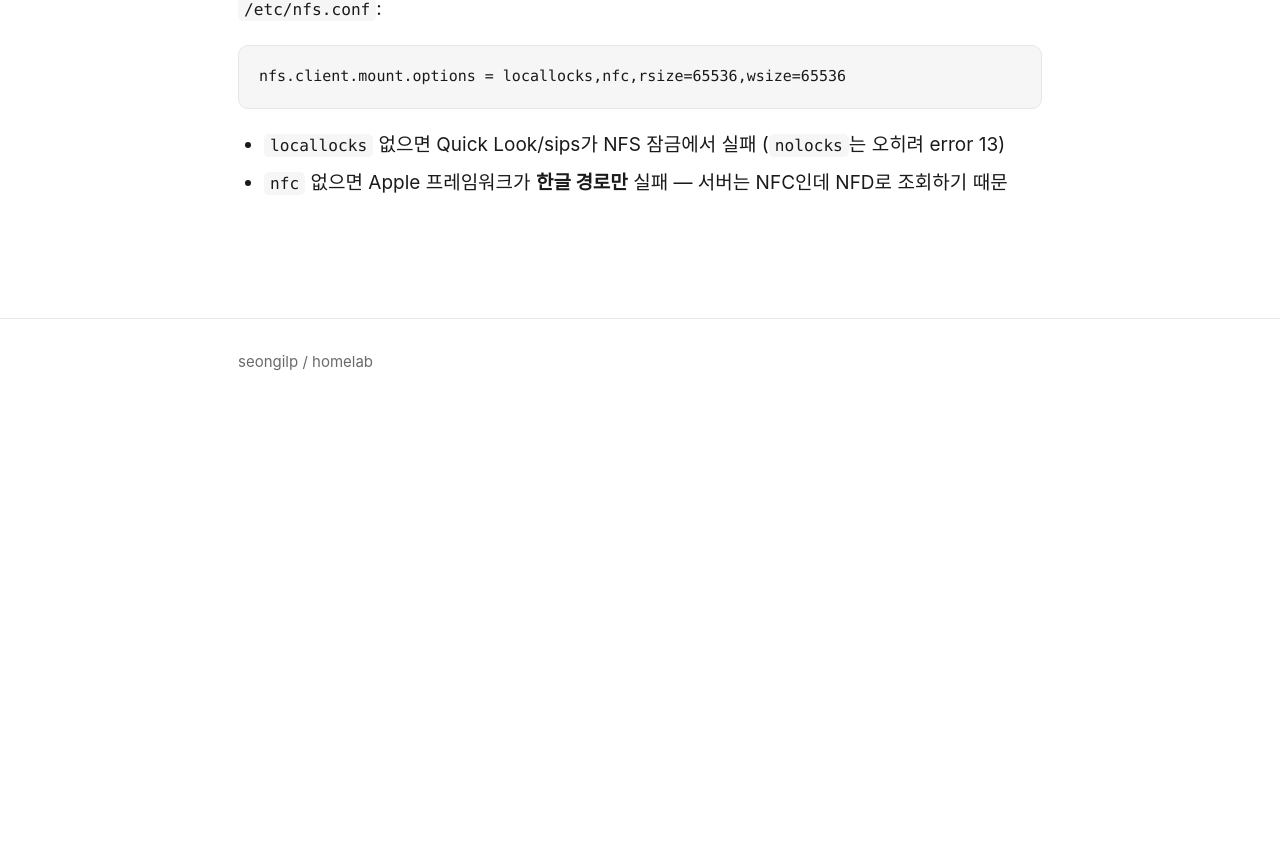
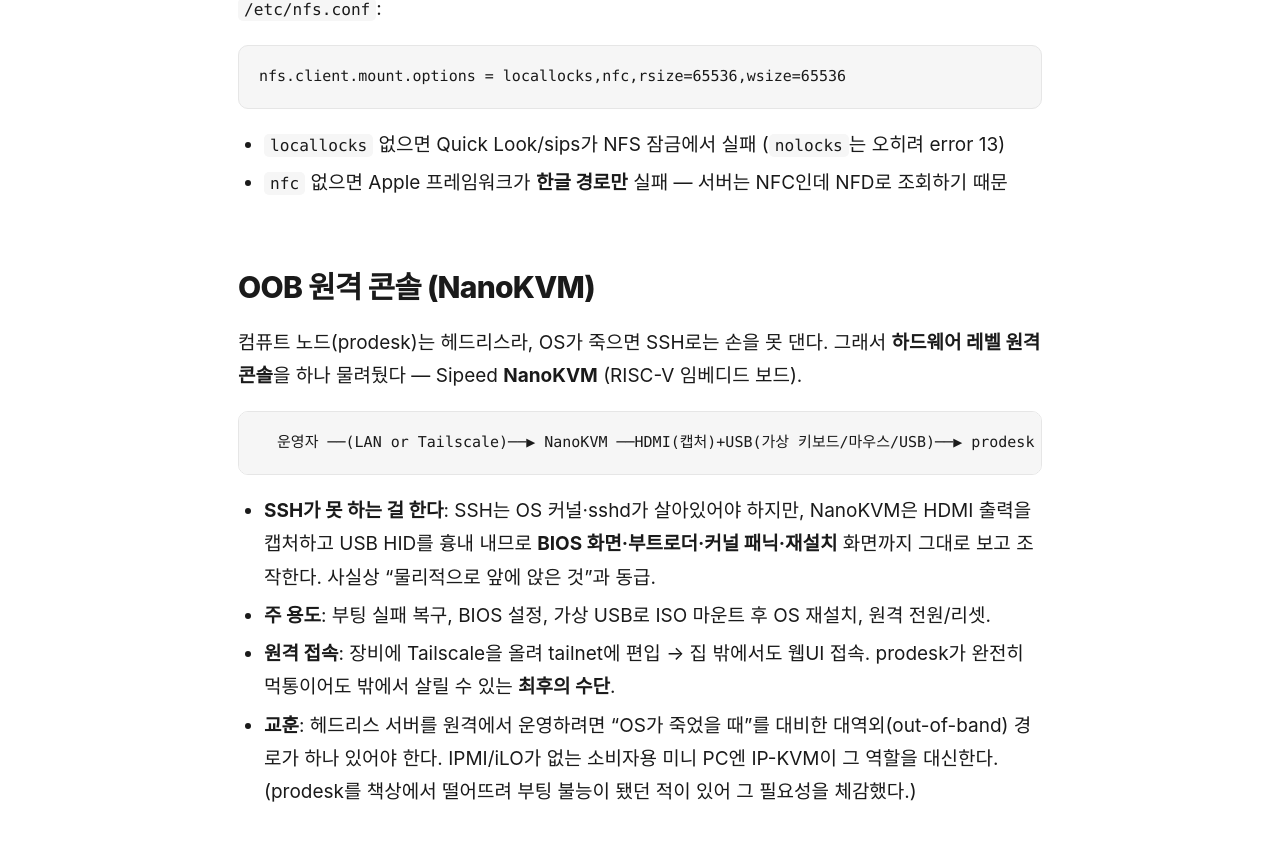
Before and after one commit to seongilp/homelab, a Jekyll site: the page built from docs/network.md, in a window 1280 px wide and 900 px high, scrolled down 1873 px. Shown: the top 841 px of the window. Built offline with Jekyll 4.4.1, drawn with Linux system fonts in a browser that asks for light colours; our own code applies the rules of GitHub Pages for plain Markdown files; before the commit the page ends 2278 px from its top, so only the background shows below that.

Commit message:
docs(network): NanoKVM OOB 원격 콘솔 추가 — prodesk 대역외 관리 경로
- README 인벤토리/토폴로지에 NanoKVM(RISC-V IP-KVM) 반영
- network.md에 OOB 콘솔 섹션: SSH가 못 하는 영역(BIOS/부트/패닉/재설치),
  Tailscale 원격 접속, 헤드리스 서버 대역외 경로의 필요성

````diff
--- a/docs/network.md
+++ b/docs/network.md
@@ -58,3 +58,22 @@ nfs.client.mount.options = locallocks,nfc,rsize=65536,wsize=65536
 ```
 - `locallocks` 없으면 Quick Look/sips가 NFS 잠금에서 실패 (`nolocks`는 오히려 error 13)
 - `nfc` 없으면 Apple 프레임워크가 **한글 경로만** 실패 — 서버는 NFC인데 NFD로 조회하기 때문
+
+## OOB 원격 콘솔 (NanoKVM)
+
+컴퓨트 노드(prodesk)는 헤드리스라, OS가 죽으면 SSH로는 손을 못 댄다. 그래서
+**하드웨어 레벨 원격 콘솔**을 하나 물려뒀다 — Sipeed **NanoKVM** (RISC-V 임베디드 보드).
+
+```
+  운영자 ──(LAN or Tailscale)──▶ NanoKVM ──HDMI(캡처)+USB(가상 키보드/마우스/USB)──▶ prodesk
+```
+
+- **SSH가 못 하는 걸 한다**: SSH는 OS 커널·sshd가 살아있어야 하지만, NanoKVM은
+  HDMI 출력을 캡처하고 USB HID를 흉내 내므로 **BIOS 화면·부트로더·커널 패닉·재설치**
+  화면까지 그대로 보고 조작한다. 사실상 "물리적으로 앞에 앉은 것"과 동급.
+- **주 용도**: 부팅 실패 복구, BIOS 설정, 가상 USB로 ISO 마운트 후 OS 재설치, 원격 전원/리셋.
+- **원격 접속**: 장비에 Tailscale을 올려 tailnet에 편입 → 집 밖에서도 웹UI 접속.
+  prodesk가 완전히 먹통이어도 밖에서 살릴 수 있는 **최후의 수단**.
+- **교훈**: 헤드리스 서버를 원격에서 운영하려면 "OS가 죽었을 때"를 대비한 대역외(out-of-band)
+  경로가 하나 있어야 한다. IPMI/iLO가 없는 소비자용 미니 PC엔 IP-KVM이 그 역할을 대신한다.
+  (prodesk를 책상에서 떨어뜨려 부팅 불능이 됐던 적이 있어 그 필요성을 체감했다.)
````
Also changed, not shown: README.md (+7 -5 lines).
